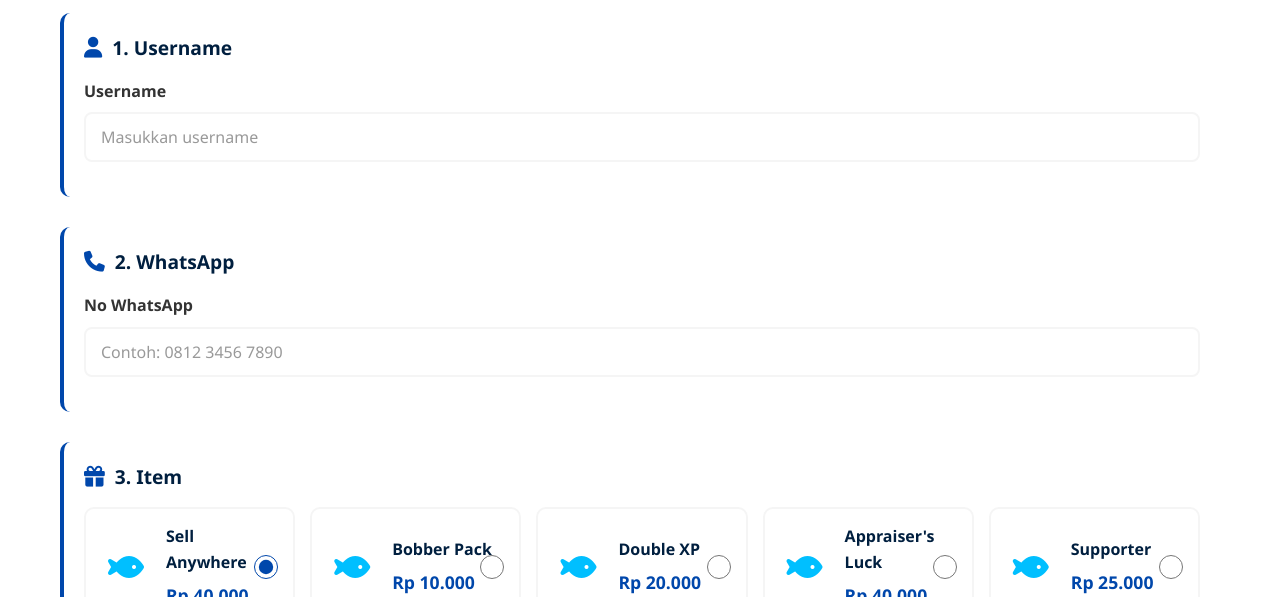
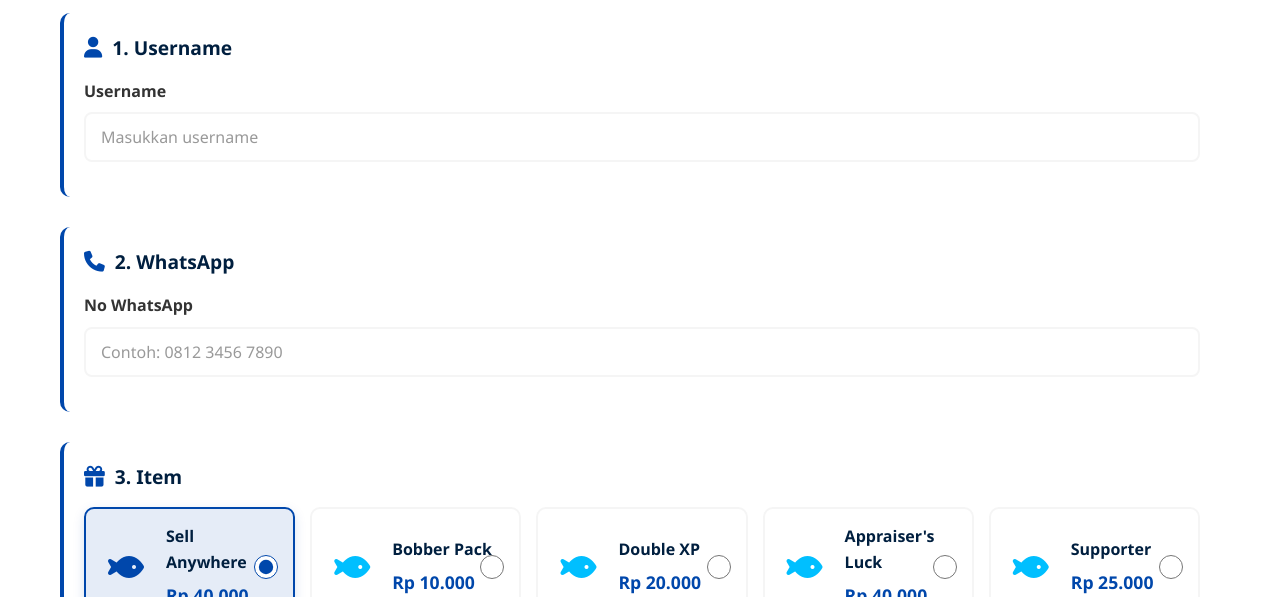
Before and after one commit to farrozabiyya-beep/website-toko-roblox, a website: page pages/fisch.html in a window 1280 px wide. Both pictures are taken after a click on the radio button 266 px from the left and 769 px from the top of the page. Shown: the part 203-800 px from the top of the page. Drawn offline with Linux system fonts and the light colour scheme.

Commit message:
Make product item selections fully clickable with CSS + JS improvements

```diff
--- a/assets/css/product-page.css
+++ b/assets/css/product-page.css
@@ -103,6 +103,8 @@
     align-items: center;
     gap: 15px;
     background: var(--white);
+    flex: 1;
+    min-width: 150px;
 }
 
 .robux-item:hover {
@@ -111,9 +113,17 @@
     box-shadow: 0 4px 12px rgba(0, 71, 171, 0.1);
 }
 
-.robux-item.active {
+.robux-item.selected {
     border-color: var(--secondary-color);
-    background: rgba(0, 71, 171, 0.05);
+    background: rgba(0, 71, 171, 0.1);
+    box-shadow: 0 4px 12px rgba(0, 71, 171, 0.15);
+}
+
+.robux-item.selected .robux-icon,
+.robux-item.selected .robux-info,
+.robux-item input[type="radio"]:checked ~ .robux-icon,
+.robux-item input[type="radio"]:checked ~ .robux-info {
+    color: var(--secondary-color);
 }
 
 .robux-item input[type="radio"] {
@@ -126,11 +136,6 @@
     transform: translateY(-50%);
     accent-color: var(--secondary-color);
     z-index: 10;
-}
-
-.robux-item input[type="radio"]:checked ~ .robux-icon,
-.robux-item input[type="radio"]:checked ~ .robux-info {
-    color: var(--secondary-color);
 }
 
 .robux-icon {
--- a/assets/js/product-pages.js
+++ b/assets/js/product-pages.js
@@ -1,4 +1,40 @@
 // ============ PRODUCT PAGES FUNCTIONALITY ============
+
+// ============ CLICKABLE ITEM SELECTION ============
+document.addEventListener('DOMContentLoaded', function() {
+    // Make robux items fully clickable
+    const robuxItems = document.querySelectorAll('.robux-item');
+    robuxItems.forEach(item => {
+        item.addEventListener('click', function(e) {
+            // Don't trigger if clicking directly on radio
+            if (e.target.type === 'radio') return;
+
+            // Find radio button in this item
+            const radio = this.querySelector('input[type="radio"]');
+            if (radio) {
+                radio.checked = true;
+
+                // Update UI
+                robuxItems.forEach(i => i.classList.remove('selected'));
+                this.classList.add('selected');
+
+                // Trigger change event
+                radio.dispatchEvent(new Event('change', { bubbles: true }));
+            }
+        });
+
+        // Also watch for direct radio clicks
+        const radio = item.querySelector('input[type="radio"]');
+        if (radio) {
+            radio.addEventListener('change', function() {
+                robuxItems.forEach(i => i.classList.remove('selected'));
+                if (this.checked) {
+                    item.classList.add('selected');
+                }
+            });
+        }
+    });
+});
 
 // ============ SUCCESS POPUP FUNCTION ============
 function showSuccessPopup(orderId) {
```
